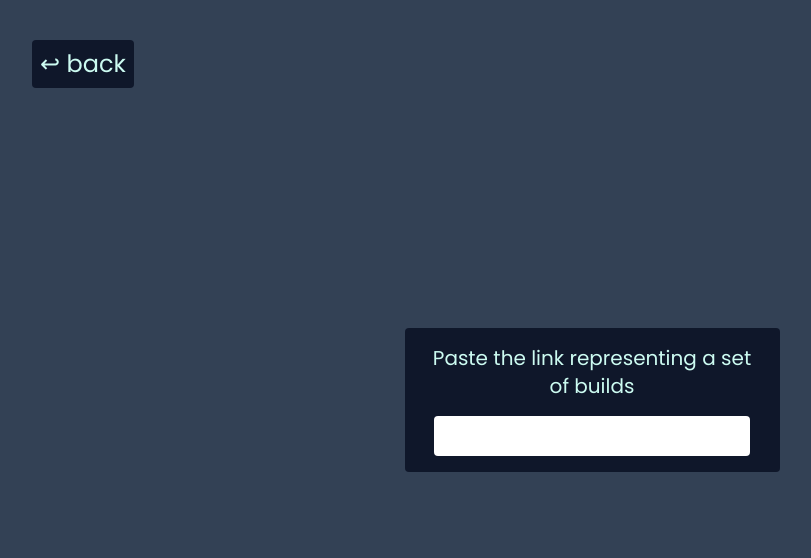
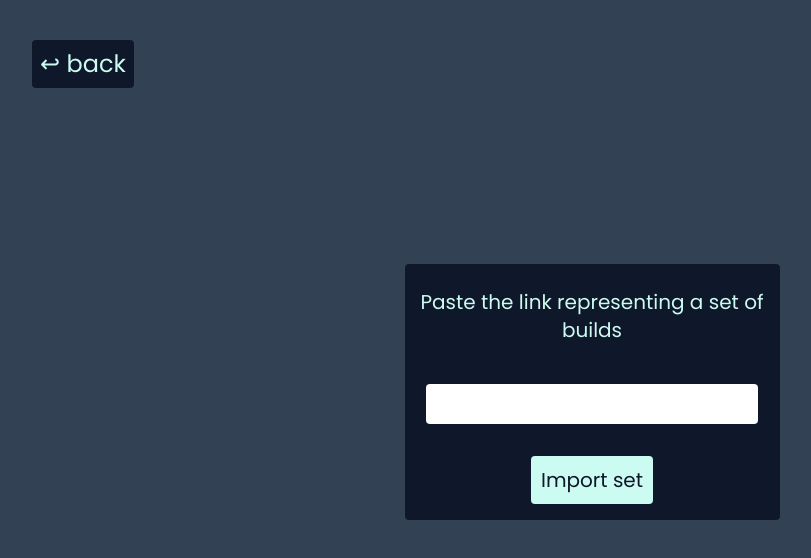
Before and after one commit to jinitsuga/share-talents, a React (Vite) app: page /import in a window 1280 px wide. Shown: the top 558 px of the page, without its empty margins (48-859 px from the left). Built offline with nearby package versions, Linux system fonts and the light colour scheme.

Commit message:
GET set of builds

```diff
--- a/src/Components/Import/ImportSet.tsx
+++ b/src/Components/Import/ImportSet.tsx
@@ -3,16 +3,21 @@ import { getSet } from "../../firebase";
 import { useNavigate } from "react-router-dom";
 
 const ImportSet: FC = () => {
-  const [buildsShown, setBuildsShown] = React.useState(false);
+  const [setShown, setSetShown] = React.useState<boolean>(false);
+  const [setLink, setSetLink] = React.useState<string>("");
 
+  // Arbitrary link for test : "builds/ce35e791-d760-4094-856e-8ea3a832d98d"
   const navigate = useNavigate();
-
+  console.log(setLink);
   const handleBack = () => {
-    if (!buildsShown) {
+    if (!setShown) {
       navigate("/");
     }
   };
 
+  const handleChange = (e: any) => {
+    setSetLink(e.target.value);
+  };
   return (
     <div className=" relative w-screen flex flex-col items-center">
       <div
@@ -24,21 +29,38 @@ const ImportSet: FC = () => {
       </div>
       <div
         className={`${
-          buildsShown ? "hidden" : "flex"
+          setShown ? "hidden" : "flex"
         } flex-col items-center justify-center bg-slate-900 text-teal-100
-       w-phoneSize p-4 mt-60 rounded`}
+       w-phoneSize p-4 mt-44 rounded`}
       >
         <form className="flex flex-col items-center justify-center">
-          <h3 className="text-xl mb-4 text-center">
+          <h3 className="text-xl mb-4 text-center p-2">
             Paste the link representing a set of builds
           </h3>
           <label
             className="flex flex-col items-center justify-center"
             htmlFor="set-link"
           >
-            <input className="rounded h-10 text-slate-900"></input>
+            <input
+              onChange={(e) => {
+                handleChange(e);
+              }}
+              className="rounded h-10 text-slate-900 m-4 mb-8 text-base focus:outline-none focus:ring
+              focus:ring-cyan-600 p-2"
+            ></input>
           </label>
         </form>
+        <button
+          onClick={(e: any) => {
+            e.preventDefault();
+            console.log(setLink);
+            getSet("builds/ce35e791-d760-4094-856e-8ea3a832d98d");
+          }}
+          className="bg-teal-100 text-slate-900 p-2 rounded text-xl border-2 border-teal-100
+        hover:bg-slate-900 hover:text-teal-100"
+        >
+          Import set
+        </button>
       </div>
     </div>
   );
--- a/src/firebase.ts
+++ b/src/firebase.ts
@@ -34,9 +34,14 @@ async function postSet(link: string, builds: Array<Build>) {
 }
 
 async function getSet(link: string) {
-  const q = query(collection(db, "builds"), where("link", "==", link));
+  const q = query(collection(db, "sets"), where("link", "==", link));
+  console.log(q);
 
   const querySnap = await getDocs(q);
+
+  querySnap.forEach((doc) => {
+    console.log(doc.id, "=>", doc.data());
+  });
 }
 
 export { postSet, getSet };
```
